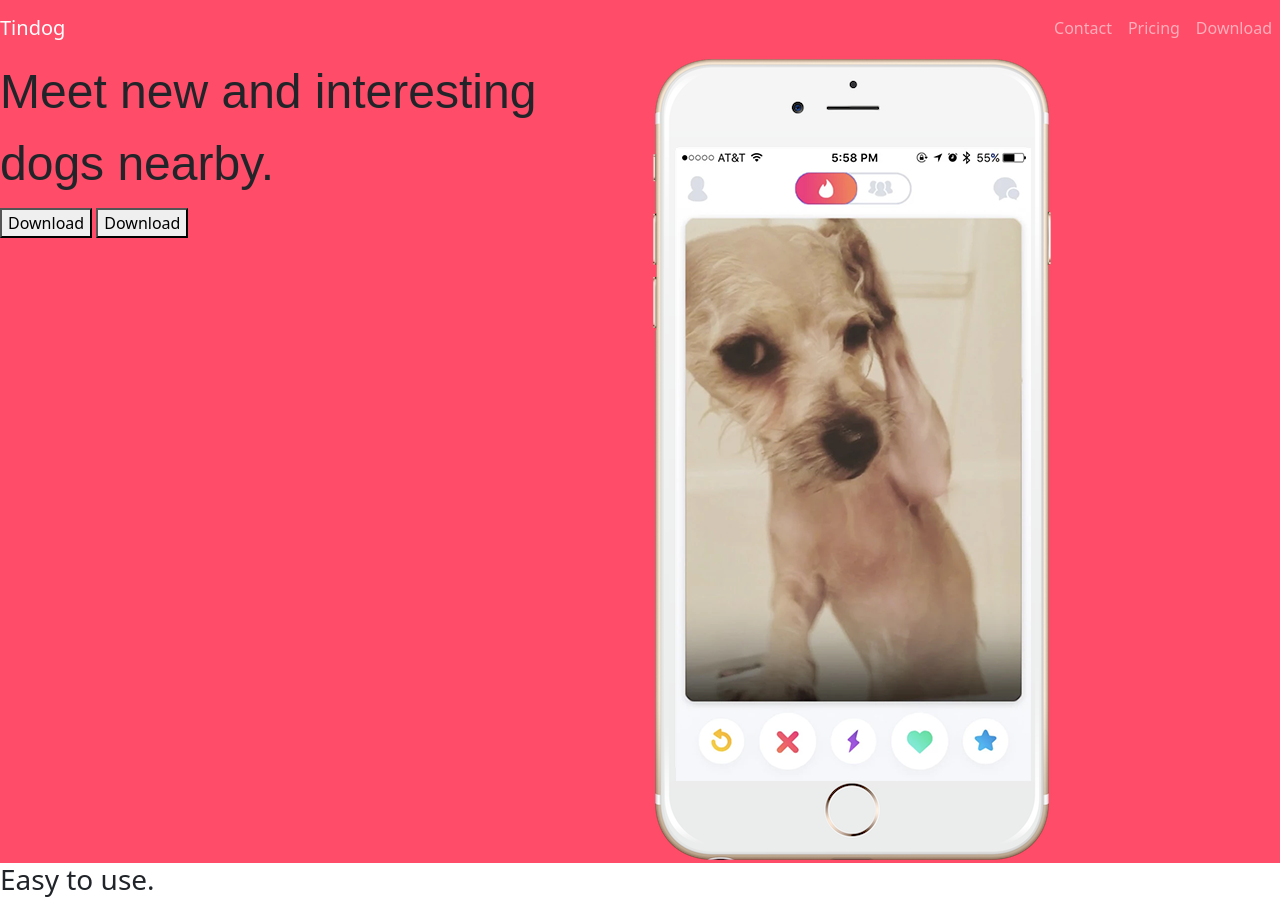
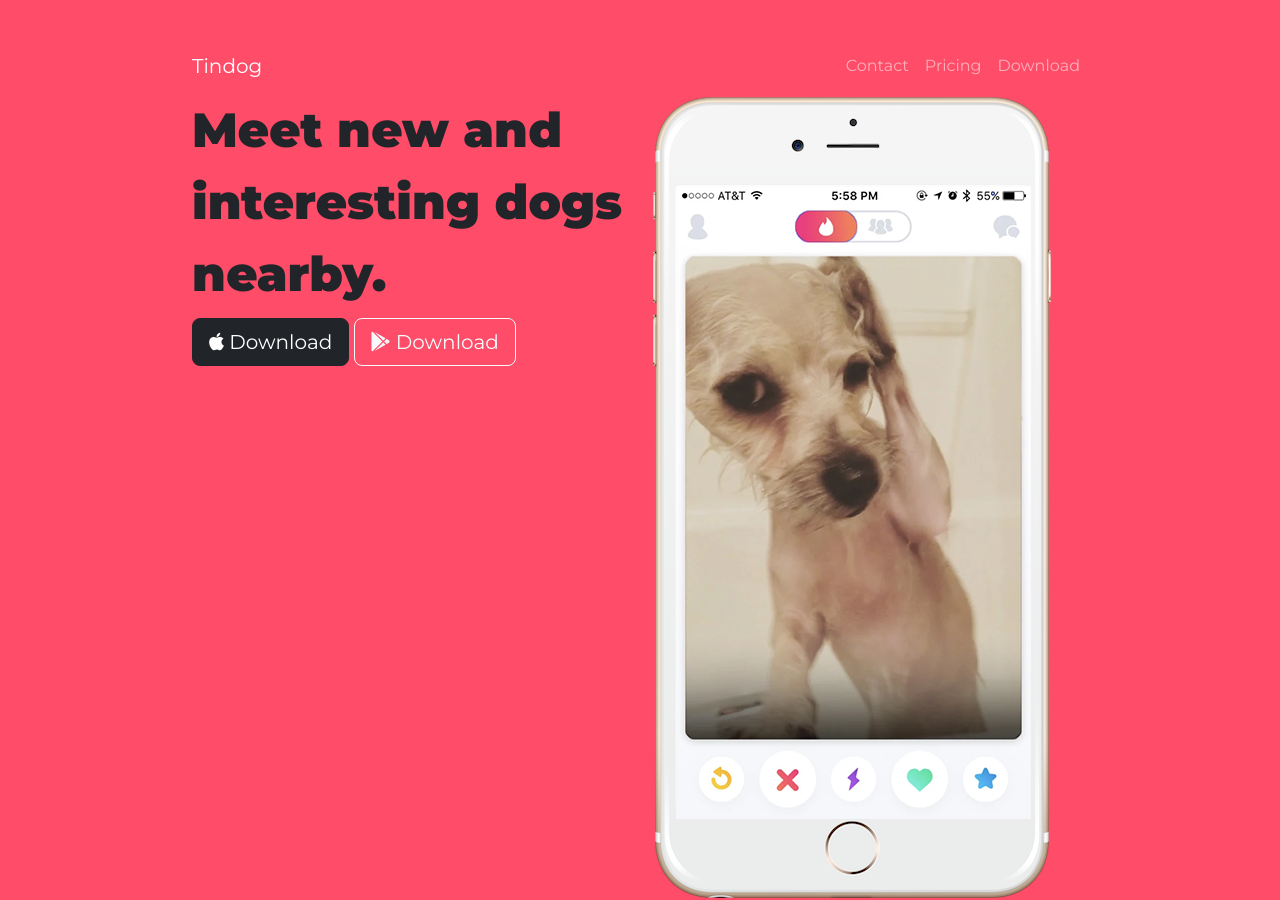
Before and after one commit to COPY0096/tingdog, a plain HTML site: page index.html in a window 1280 px wide. Shown: the top 900 px of the page. Drawn offline with nearby package versions, Linux system fonts and the light colour scheme.

Commit message:
Modified the structure of the page, and style of all text

```diff
--- a/css/styles.css
+++ b/css/styles.css
@@ -1,8 +1,15 @@
+h1 {
+    font-family: 'Montserrat', sans-serif;
+    font-size: 3rem;
+    font-weight: 900;
+    line-height: 1.5;
+}
+body {
+    font-family: 'Montserrat', sans-serif;
+}
 
-h1 {
-    font-family: 'Montserrat-Black', sans-serif;
-    font-size: 3rem;
-    line-height: 1.5;
+.container-fluid {
+    padding: 3% 15%;
 }
 
 #title {
--- a/index.html
+++ b/index.html
@@ -4,20 +4,31 @@
 <head>
   <meta charset="utf-8">
   <title>TinDog</title>
-  <link rel="stylesheet" href="https://cdn.jsdelivr.net/npm/bootstrap@5.3.0-alpha1/dist/css/bootstrap.min.css">
-  <script src="https://cdn.jsdelivr.net/npm/bootstrap@5.3.0-alpha1/dist/js/bootstrap.bundle.min.js"
-    integrity="sha384-w76AqPfDkMBDXo30jS1Sgez6pr3x5MlQ1ZAGC+nuZB+EYdgRZgiwxhTBTkF7CXvN"
-    crossorigin="anonymous"></script>
+
+  <!-- Google Fonts -->
   <link rel="preconnect" href="https://fonts.googleapis.com">
   <link rel="preconnect" href="https://fonts.gstatic.com" crossorigin>
   <link href="https://fonts.googleapis.com/css2?family=Montserrat:wght@100;400;900&family=Ubuntu&display=swap"
     rel="stylesheet">
+  <!-- CSS stylesheets -->
+  <link rel="stylesheet" href="https://cdn.jsdelivr.net/npm/bootstrap@5.3.0-alpha1/dist/css/bootstrap.min.css">
   <link rel="stylesheet" href="css/styles.css">
+  <!-- Font Awesome -->
+  <script src="https://kit.fontawesome.com/0d4e6a531b.js" crossorigin="anonymous"></script>
+  <!-- bootstrap scripts -->
+  <script src="https://cdn.jsdelivr.net/npm/bootstrap@5.3.0-alpha1/dist/js/bootstrap.bundle.min.js"
+    integrity="sha384-w76AqPfDkMBDXo30jS1Sgez6pr3x5MlQ1ZAGC+nuZB+EYdgRZgiwxhTBTkF7CXvN"
+    crossorigin="anonymous"></script>
+
+
+
+
 </head>
 
 <body>
 
   <section id="title">
+    <div class="container-fluid">
 
       <!-- Nav Bar -->
 
@@ -47,11 +58,12 @@
       <div class="row">
         <div class="col-lg-6">
           <h1>Meet new and interesting dogs nearby.</h1>
-        <button type="button">Download</button>
-        <button type="button">Download</button>
+          <button type="button" class="btn btn-dark btn-lg"><i class="fa-brands fa-apple"></i> Download</button>
+          <button type="button" class="btn btn-outline-light btn-lg"><i class="fa-brands fa-google-play"></i> Download</button>
         </div>
         <div class="col-lg-6">
           <img src="images/iphone6.png" alt="iphone-mockup">
+        </div>
       </div>
     </div>
   </section>
```
Lines whose indentation alone changed are shown as unchanged.
